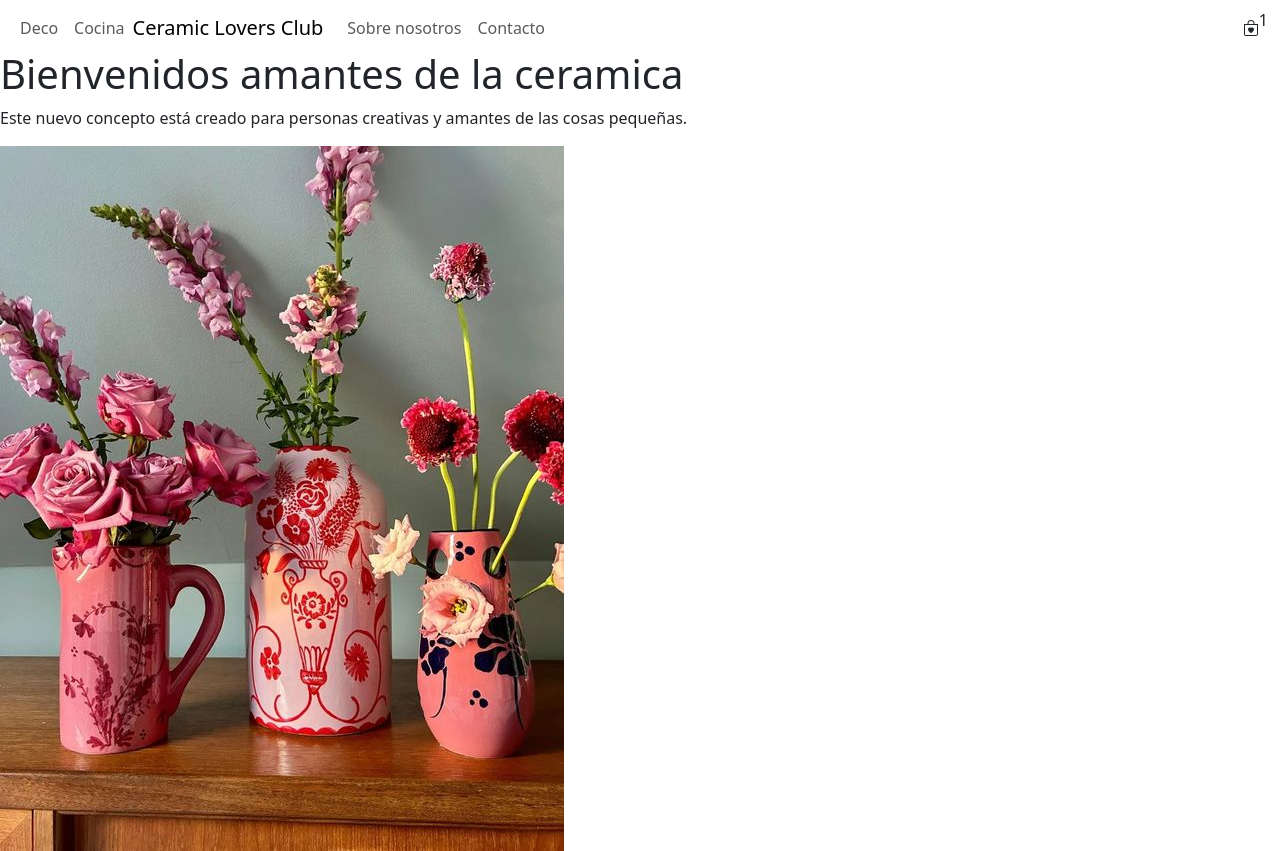
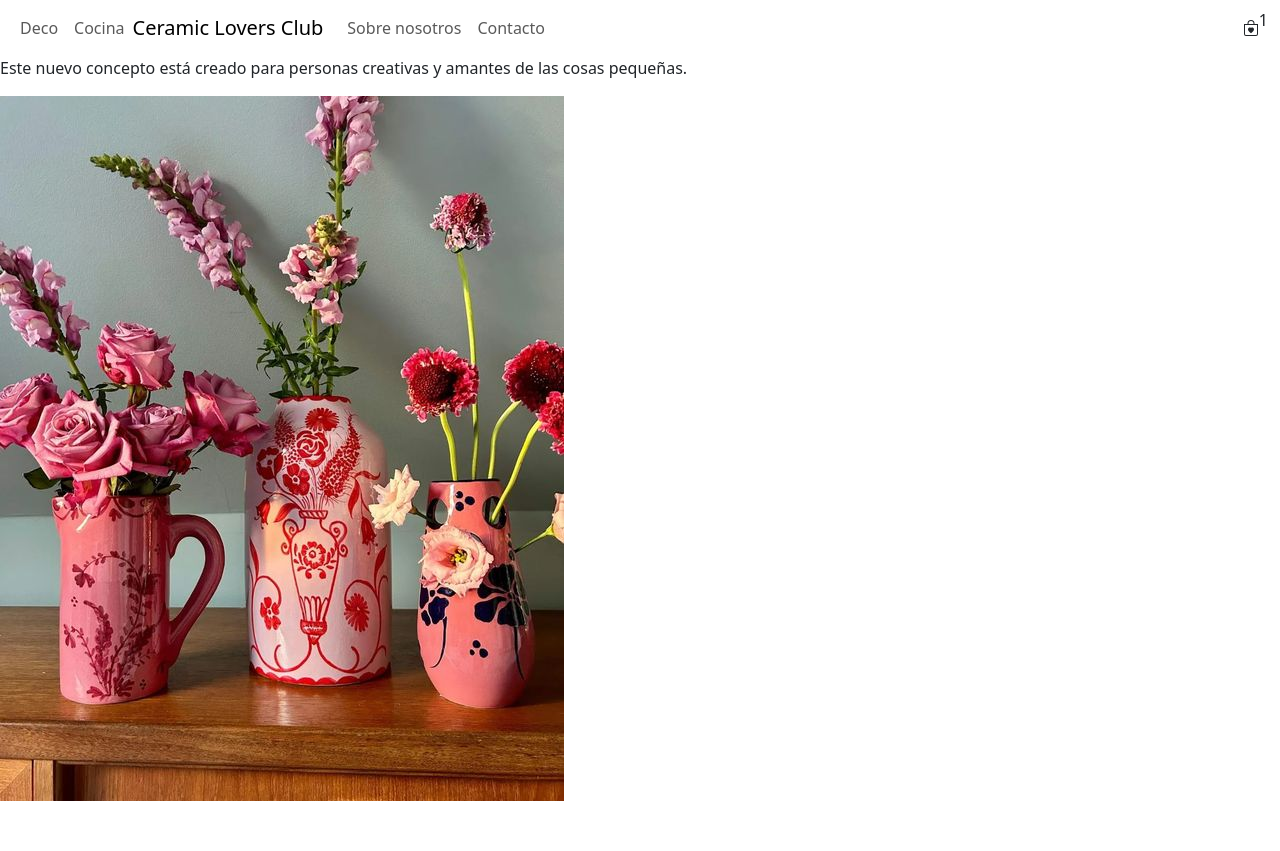
Before and after one commit to Paula-Osella/Tienda-amantes-de-la-ceramica, a React (Create React App) app: page / in a window 1280 px wide. After the commit the page ends 801 px from the top, so only its background shows below. Built offline with nearby package versions, Linux system fonts and the light colour scheme.

Commit message:
se agrega archivo Css para modificar el padding del h1 de forma temporaria

```diff
--- a/src/App.jsx
+++ b/src/App.jsx
@@ -7,9 +7,8 @@
 <>
 <NavBar/>
 
-<div style={{ paddingTop: '50px' }}>
 <ItemListContainer titulo="Bienvenidos amantes de la ceramica" presentacion="Este nuevo concepto está creado para personas creativas y amantes de las cosas pequeñas." img={PresentacionImg}/>
-</div>
+
 </>
 
 )
--- /dev/null
+++ b/src/components/ItemListContainer/ItemListContainer.css
@@ -0,0 +1,3 @@
+h1{
+    padding-top: '50px';
+}
--- a/src/components/ItemListContainer/ItemListContainer.jsx
+++ b/src/components/ItemListContainer/ItemListContainer.jsx
@@ -1,3 +1,4 @@
+import "./ItemListContainer.css"
 export const ItemListContainer = (props) =>{
     let {titulo,presentacion,img}=props;
 return(
```
